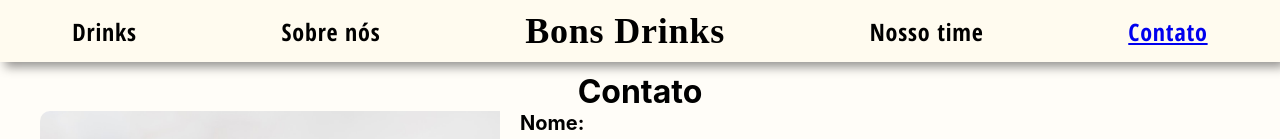
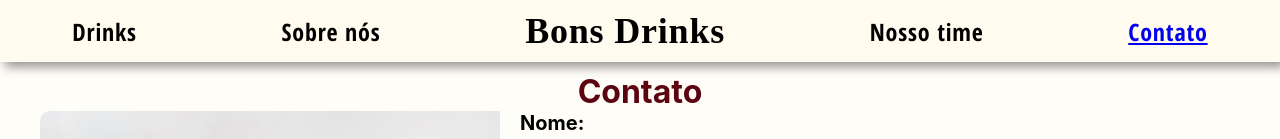
Before and after one commit to allankildare/bons-drinks, a React (Create React App) app: page /contato in a window 1280 px wide. Shown: the top 139 px of the page. Built offline with nearby package versions, Linux system fonts and the light colour scheme; a web font is replaced by a local one.

Commit message:
~ cor do titulo da pagina de contato alterada

```diff
--- a/src/components/FormContato/FormContato.css
+++ b/src/components/FormContato/FormContato.css
@@ -1,10 +1,10 @@
 .Form {
     padding: 10px 40px;
-
 }
 
 .Form h1 {
     text-align: center;
+    color: var(--wine-red);
 }
 
 .MainForm {
--- a/src/components/FormContato/FormContato.jsx
+++ b/src/components/FormContato/FormContato.jsx
@@ -1,4 +1,5 @@
 import React, { Component } from "react";
+import './../../main.css'
 import './FormContato.css'
 import telephone from '../../assets/img/telephone_contact.jpg'
 
```
